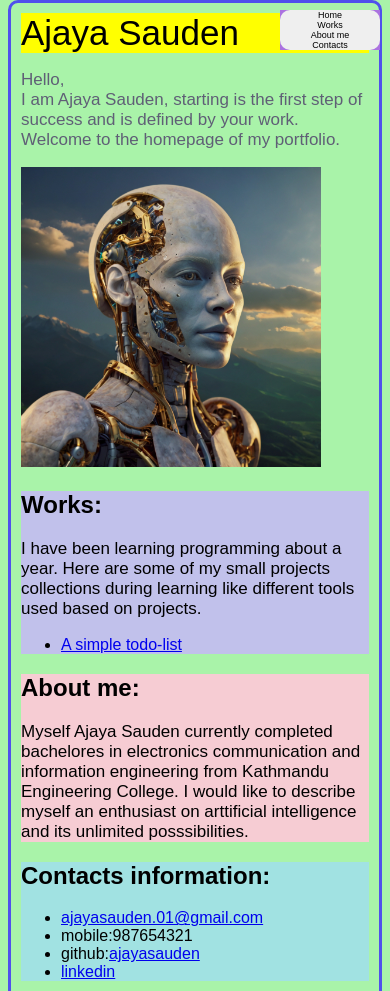
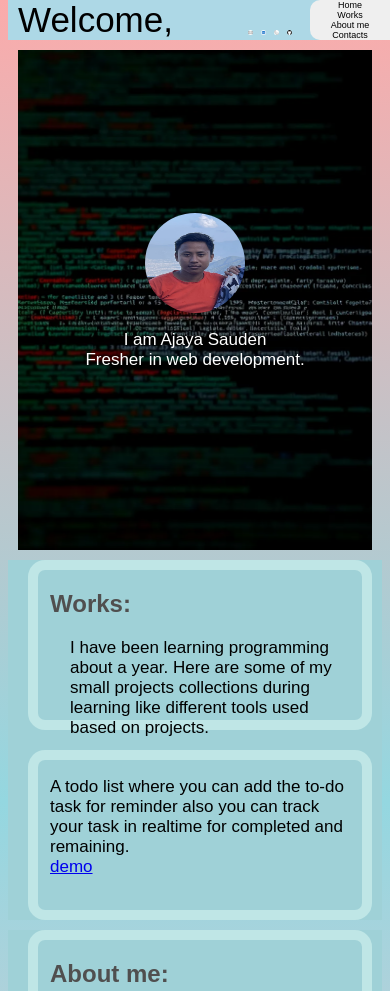
Before and after one commit to ajayasauden/portfolio, a plain HTML site: page index.html in a window 390 px wide. Shown: the top 991 px of the page. Drawn offline with Linux system fonts and the light colour scheme.

Commit message:
update on mobile view as well as some css changes

```diff
--- a/index.css
+++ /dev/null
@@ -1,119 +0,0 @@
-body{
-    background-color:rgb(169, 243, 169);
-    margin-bottom: 20px;
-    padding:10px;
-    border:solid rgb(80, 80, 236);
-    margin-top: 0px;
-    border-radius: 10px;
-    font-family: arial;
-}
-
-.top-row{
-display:flex;
-flex-direction:row;
-justify-content: space-between;
-align-items:center;
-margin-top: 0px;
-height:120px;
-flex-wrap: wrap;
-}
-@media(max-width:799px){
-    .top-row{
-        height:40px;
-    }
-}
-
-.name{
-    background-color:yellow ;
-    font-family: Arial;
-    font-size: 100px;
-    margin-top:0px;
-    display:flex;
-    flex:1;
-    white-space: nowrap;
-}
-@media(max-width:799px){
-    .name{
-        margin-top: 0px;
-        font-size: 35px;
-    }
-}
-.navigation{
-    background-color: rgb(171, 114, 224);
-    display:flex;
-    flex-direction:column;
-    width:100px;
-    position:fixed;
-    right:10px;
-    top:10px;
-    margin: 0px;
-}
-@media(max-width:799){
-    .navigation{
-        width:20px;
-        margin-top: 0px;
-    }
-}
-
-.discription{
-    color:rgb(95, 95, 118);
-    font-size: 45px;
-    background:transparent;
-    font-size:45px;
-    max-width: 1000px;
-    min-width: 300px;
-    margin: 0;
-    flex-wrap: wrap;
-}
-button{
-    border:none;
-    padding:6px;
-    cursor:pointer;
-}
-.homeButton{
-    border-top-left-radius: 12px;
-    border-top-right-radius: 12px;
-}
-.contactsButton{
-    border-bottom-left-radius: 12px;
-    border-bottom-right-radius: 12px;
-}
-@media(max-width:799px){
-    .navigation button {
-        padding:0px; /* reduce padding */
-        font-size: 9px; /* reduce text size */
-        width:auto; /* adjust button width */
-    }
- }
-button:hover{
- background-color: rgb(126, 113, 113);
-}
-.contents{
-    display:flex;
-    flex-direction:row;
-    flex:1;
-    max-height: 500px;
-    flex-wrap: wrap;
-}
-.image{
-height:300px;
-width:auto;
-}
-.projectworks{
-    background-color: rgb(193, 193, 235);
-}
-.projectabout{
-    background-color: rgb(246, 204, 211);
-}
-.projectcontacts{
-    background-color: rgb(161, 226, 226);
-}
-p{
-    font-size:30px;
-}
-@media(max-width:799px)
-{
-   p{
-    font-size:17px;
-   }
-}
--- a/index.html
+++ b/index.html
@@ -4,12 +4,18 @@
     <meta charset="UTF-8">
     <meta name="viewport" content="width=device-width, initial-scale=1.0">
     <title>portfolio</title>
-    <link rel="stylesheet" href="index.css">
+    <link rel="stylesheet" href="styles.css">
 
 </head>
 <body>
     <nav class="top-row">
-        <div class="name" id="home">Ajaya Sauden</div>
+        <div class="name" id="home">Welcome,</div>
+        <div class="logo-container">
+            <img class="logo mail" onclick="contacts()" src="/images/mail.png">
+            <img class="logo linkedin" onclick="contacts()" src="/images/linkedin.png">
+            <img class="logo phone" onclick="contacts()" src="/images/phone.png">
+            <img class="logo github" onclick="contacts()" src="/images/github.png">
+        </div>
         <div class="navigation">
             <button class="js-home homeButton"
             onclick="home()">Home</button>
@@ -21,42 +27,54 @@
         </div>
     </nav>
 
-    <div class="contents">
-        <div class="discription"><p>Hello,<br>I am Ajaya Sauden, starting is the first step of success and is defined by your work.
-        Welcome to the homepage of my portfolio.</p>
+    <div class="discription">
+        <div class="profile">
+                <img class="image" src="/images/IMG_3378.JPG" alt="image">
         </div>
-        <div>
-            <img class="image" src="/images/Leonardo_Kino_XL_create_a_imge_with_a_lapton_with_javascript_c_0.jpg" alt="image">
+        <div class="profile-discription"><p><span class="intro">I am Ajaya Sauden</span>
+                <br>Fresher in web development.
+            </p>
         </div>
     </div>
 
     <div id="works" class="projectworks">
-        <h2>Works:</h2>
-            <p>
-                I have been learning programming about a year. Here are some of my
-                small projects collections during learning like different tools used
-                based on projects.
+        <div class="disc">
+            <h2 class="work-title">Works:</h2>
+            <div class="work-disc">
+                <p>I have been learning programming about a year. Here are some of my
+                    small projects collections during learning like different tools used
+                    based on projects.
+                </p>
+            </div>
+        </div>
+        <div class="proj">
+            <p>A todo list where you can add the to-do task for reminder also you can
+                track your task in realtime for completed and remaining.<br><a href="https://todo-list-gold-two-53.vercel.app/" target="_blank">demo</a>
             </p>
-            <ul>
-                <li><a href="https://todo-list-gold-two-53.vercel.app/" target="_blank">A simple todo-list</a>
-                </li>
-
-            </ul>
+        </div>
     </div>
 
     <div id="about" class="projectabout">
-        <h2>About me:</h2>
+        <div class="about-discription"><h2 class="about-title">About me:</h2>
             <p>
-                Myself Ajaya Sauden currently completed bachelores in electronics communication and information engineering from Kathmandu Engineering College.
-                I would like to describe myself an enthusiast on arttificial intelligence and its unlimited
+                Myself Ajaya Sauden a fresher in web development and currently learning python and react for frontend
+                as well as for other ml and ai contents.
+                I would like to describe myself an enthusiast on artificial intelligence and its unlimited
                 posssibilities.
             </p>
+        </div>
+        <div class="about-details">
+            <p>College:<br>Kathmandu Engineering College<br>
+                Bachelor:<br>Electronics Communication and information<br>
+                Since:<br>2019-2024
+            </p>
+        </div>
     </div>
 
     <div id="contacts" class="projectcontacts">
-        <h2>Contacts information:</h2>
+        <h2 class="contact-title">Contacts information:</h2>
         <ul>
-            <li><a href="mailto:ajayasauden.01@gmail.com">ajayasauden.01@gmail.com</a>
+            <li>ajayasauden.01@gmail.com</a>
             </li>
             <li>mobile:987654321</li>
             <li>github:<a href="https://github.com/ajayasauden" target="_blank">ajayasauden</a>
@@ -65,7 +83,11 @@
 
         </ul>
     </div>
-    <script src="index.js"></script>
+
+    <footer>
+        <p>© 2024 All right reserved.</p>
+    </footer>
+    <script src="script.js"></script>
 
 </body>
 </html>
--- a/index.js
+++ /dev/null
@@ -1,21 +0,0 @@
-
-
-function home(){
-    document.getElementById("home")
-    .scrollIntoView({behavior:"smooth"})
-}
-
-function contacts(){
-    document.getElementById("contacts")
-    .scrollIntoView({behavior:"smooth"})
-}
-
-function aboutMe(){
-    document.getElementById("about")
-    .scrollIntoView({behavior:"smooth"})
-}
-
-function works(){
-    document.getElementById("works")
-    .scrollIntoView({behavior:"smooth"})
-}
--- /dev/null
+++ b/script.js
@@ -0,0 +1,21 @@
+
+
+function home(){
+    document.getElementById("home")
+    .scrollIntoView({behavior:"smooth"})
+}
+
+function contacts(){
+    document.getElementById("contacts")
+    .scrollIntoView({behavior:"smooth"})
+}
+
+function aboutMe(){
+    document.getElementById("about")
+    .scrollIntoView({behavior:"smooth"})
+}
+
+function works(){
+    document.getElementById("works")
+    .scrollIntoView({behavior:"smooth"})
+}
--- /dev/null
+++ b/styles.css
@@ -0,0 +1,241 @@
+body{
+    font-family: arial;
+    margin-top:0px;
+    background:linear-gradient(rgb(251, 171, 171),rgb(148, 215, 224), pink)
+}
+
+.top-row{
+background-color: lightblue;
+/* display:flex;
+flex-direction:row;
+align-items:center; */
+position:relative;
+height:112px;
+}
+@media(max-width:799px){
+    .top-row{
+        height:40px;
+    }
+}
+
+.name{
+    font-family: Arial;
+    font-size: 70px;
+    display:flex;
+    flex:1;
+    white-space: nowrap;
+    padding-left: 10px;
+}
+@media(max-width:799px){
+    .name{
+        font-size: 35px;
+    }
+}
+.logo-container{
+    display:flex;
+    flex-direction:row;
+    gap:20px;
+    position:absolute;
+    right:90px;
+    bottom:5px;
+}
+.logo {
+    height: 20px;
+    width: 20px;
+    border-radius: 8px;
+}
+@media(max-width:799px){
+    .logo-container{
+        gap:8px;
+    }
+}
+/* .logo{
+    display:flex;
+    visibility:visible;
+    flex-direction: row;
+    height:20px;
+    width:20px;
+    border-radius: 8px;
+    position:absolute;
+    margin-left:200px;
+} */
+/* .mail{
+    right:100px;
+}
+.phone{
+    right:140px;
+}
+.linkedin{
+    right:180px;
+}
+.github{
+    right:210px;
+} */
+
+@media(max-width:799px){
+    .logo{
+        height:5px;
+        width:5px;
+        border-radius: 4px;
+        top:10px;
+    }
+}
+.navigation{
+    display:flex;
+    flex-direction:column;
+    width:80px;
+    position:fixed;
+    right:0px;
+    top:0px;
+    margin: 0px;
+}
+@media(max-width:799){
+    .navigation{
+        width:40px;
+        margin-top: 0px;
+    }
+}
+button{
+    border:none;
+    padding:6px;
+    cursor:pointer;
+}
+.homeButton{
+    border-top-left-radius: 12px;
+}
+.contactsButton{
+    border-bottom-left-radius: 12px;
+}
+.discription{
+    color:rgb(95, 95, 118);
+    margin: 10px;
+    background-image: url('/images/wow.jpg'); /* add this line */
+    background-size: cover; /* optional, but recommended */
+    background-position: center; /* optional, but recommended */
+    display:flex;
+    flex-direction: column;
+    justify-content: center;
+    align-items: center;
+    flex-wrap: wrap;
+    height:500px;
+}
+.profile-discription{
+    font-size: 25px;
+    color:white;
+}
+.intro{
+    padding-left:4rem;
+}
+.image{
+    width:200px;
+    height:200px;
+    border-radius: 150px;
+}
+@media (max-width: 799px) {
+    .profile-discription {
+      text-align: center; /* add this line */
+    }
+    .intro{
+        padding-right:4rem;
+    }
+    .image{
+        width:100px;
+        height:100px;
+    }
+  }
+@media(max-width:799px){
+    .navigation button {
+        padding:0px; /* reduce padding */
+        font-size: 9px; /* reduce text size */
+        width:auto; /* adjust button width */
+    }
+ }
+button:hover{
+ background-color: rgb(159, 186, 202);
+}
+.profile{
+    display:flex;
+    align-items: center;
+}
+
+.projectworks{
+    background-color: rgb(159, 209, 215);
+    padding-left: 10px;
+    display:flex;
+    justify-content: space-between;
+    gap:40px;
+    margin-bottom:10px;
+}
+@media(max-width: 799px) {
+    .projectworks {
+        flex-direction: column;
+        gap: 20px; /* Adjust gap for smaller screens */
+    }
+}
+.work-disc{
+    padding-left:20px;
+    margin-top:0px;
+}
+.disc, .proj{
+    flex:1;
+    border:solid rgb(191, 230, 230);
+    border-width: 10px;
+    height:300px;
+    border-radius: 17px;
+    padding:0px 12px;
+    margin:0px 10px ;
+}
+@media(max-width:799px){
+    .projectworks{
+        flex-direction:column;
+    }
+    .disc,.proj{
+        flex-basis: 150px;
+        min-height:150px;
+    }
+}
+.projectabout{
+    background-color: rgb(159, 209, 215);
+    padding-left: 10px;
+    display:flex;
+    justify-content: space-between;
+    gap:40px;
+    margin-bottom: 10px;
+}
+.about-discription,.about-details{
+    border:solid rgb(191, 230, 230);
+    border-width: 10px;
+    border-radius: 17px;
+    padding:0px 12px;
+    margin:0px 10px ;
+    flex:1;
+}
+@media (max-width:799px){
+    .projectabout{
+        flex-direction: column;
+    }
+    .about-discription,.about-details{
+        height:auto;
+    }
+}
+.work-title,.about-title, .contact-title{
+    color:rgb(80, 79, 79);
+}
+.projectcontacts{
+    background-color: rgb(159, 209, 215);
+    padding-left: 10px;
+}
+p{
+    font-size:25px;
+}
+@media(max-width:799px)
+{
+   p{
+    font-size:17px;
+   }
+}
+footer{
+    margin: 0 auto;
+    padding:0px 10px;
+    text-align: center;
+}
```
Also changed, not shown: images/Hamburger_icon.svg.png (added), images/IMG_3378.JPG (added), images/github.png (added), images/linkedin.png (added), images/mail.png (added), images/phone.png (added), images/wow.jpg (added), 2 other files.
